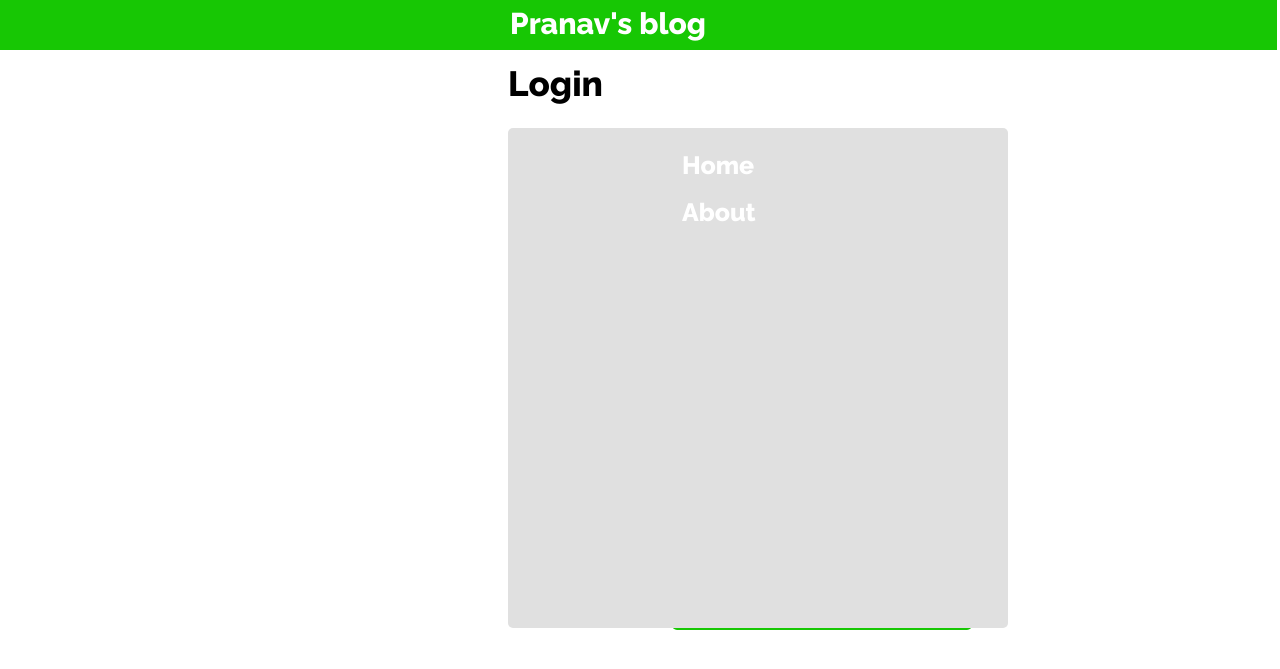
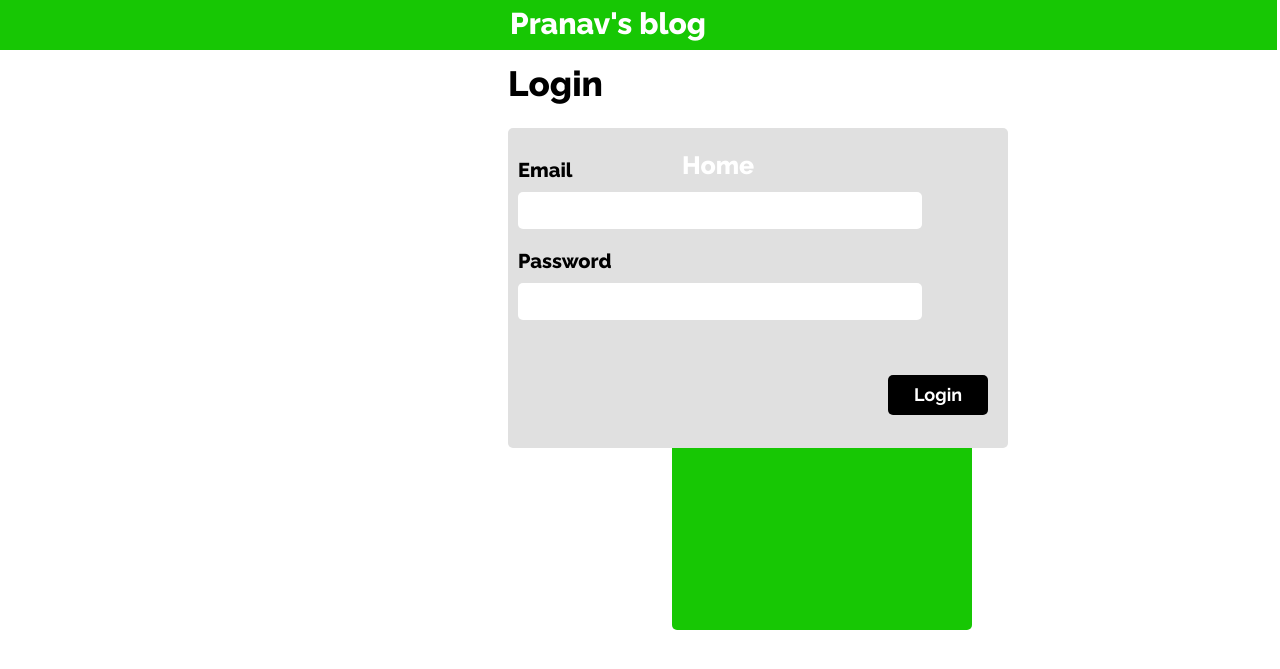
Before and after one commit to pranftw/flask_it, a Flask app: page /login in a window 1280 px wide. Shown: the top 669 px of the page. Run offline with Flask 2, Linux system fonts and the light colour scheme.

Commit message:
Updated login.html

```diff
--- a/templates/login.html
+++ b/templates/login.html
@@ -2,9 +2,22 @@
 
 {% block content %}
   <h1 style="margin-left:500px;">Login</h1>
-  <div class="post" style="margin-top:20px;">
+  <div class="post" style="margin-top:20px;height:320px;">
     <form method="POST" action="">
-      {{ form.hidden_tag() }}
+      <div style="height:10px;"></div>
+      <div style="margin-top:20px;">
+        {{ form.email.label(class="label_field") }}
+        <div></div>
+        {{ form.email(class="input_field") }}
+      </div>
+      <div style="margin-top:20px;">
+        {{ form.password.label(class="label_field") }}
+        <div></div>
+        {{ form.password(class="input_field") }}
+      </div>
+      <div style="margin-top:20px;">
+        {{ form.submit(class="button submit_button") }}
+      </div>
     </form>
   </div>
 {% endblock content %}
```
